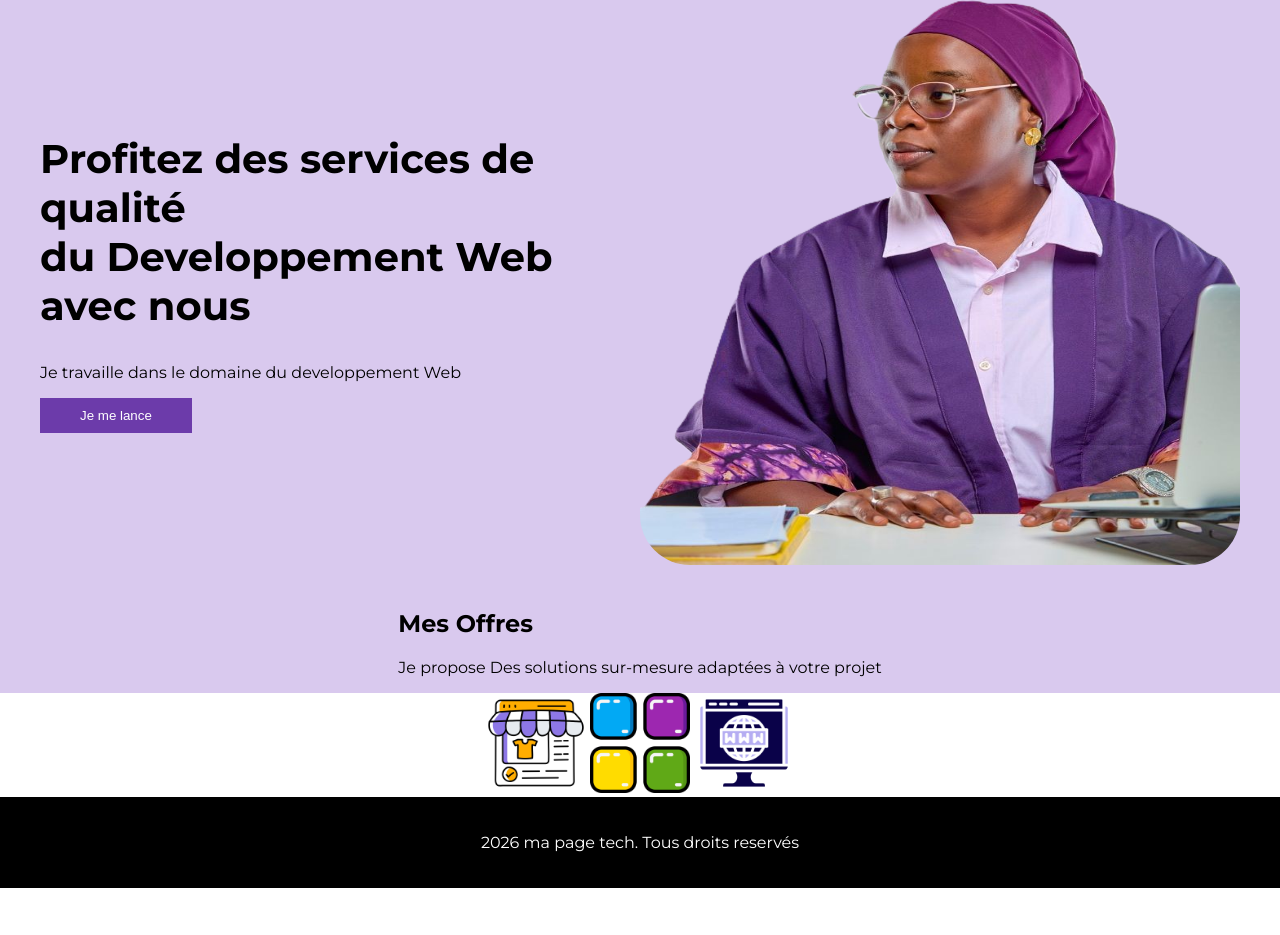
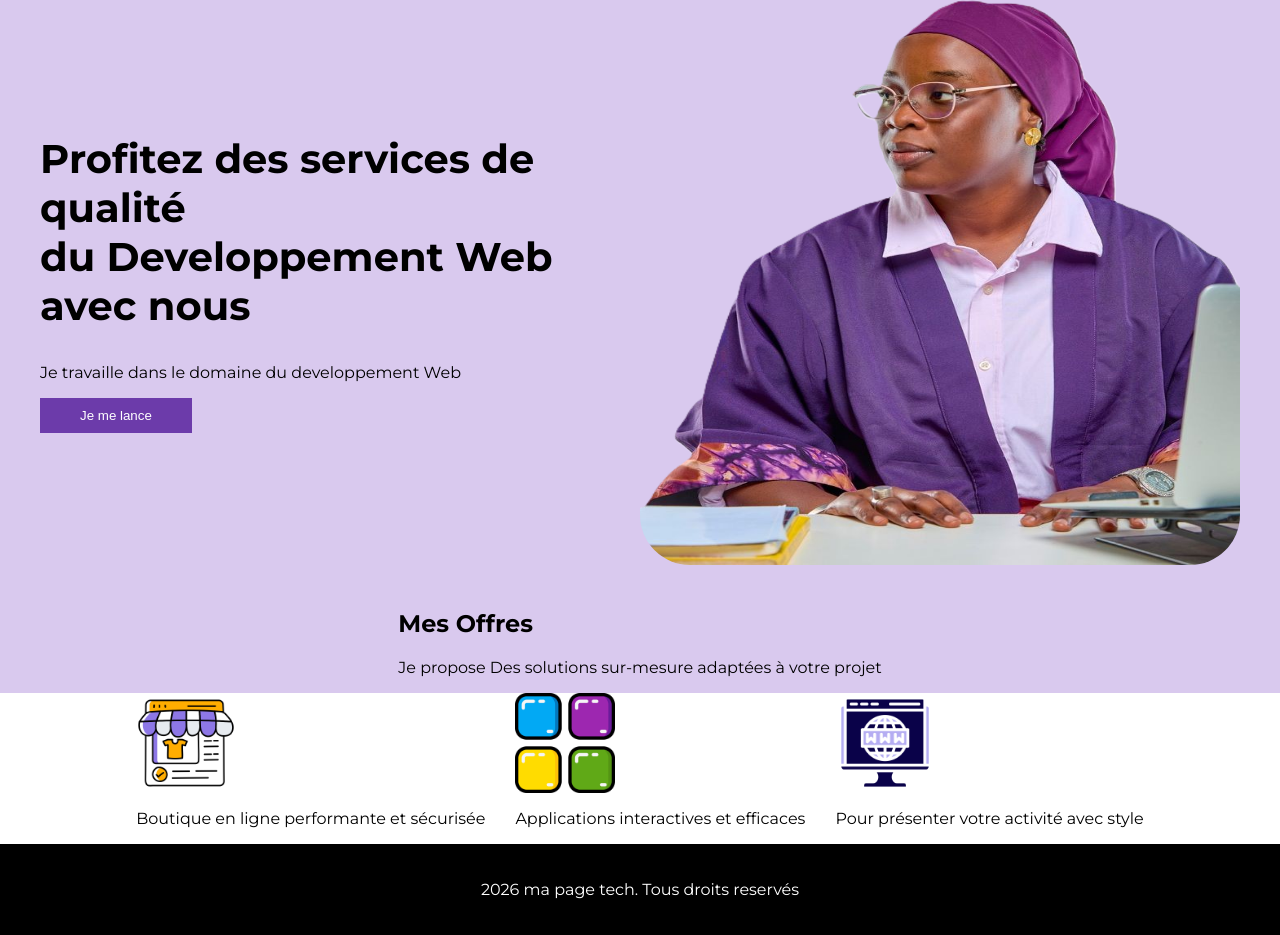
Before and after one commit to gpka86/AbdoulayeTech, a plain HTML site: page index.html in a window 1280 px wide. Shown: the part 217-1152 px from the top of the page. Before the commit the page ends 1105 px from the top, so only its background shows below. Drawn offline with Linux system fonts and the light colour scheme.

Commit message:
styliser les logo

```diff
--- a/index.html
+++ b/index.html
@@ -50,15 +50,22 @@
                 </div>
                 </section>
                     <section class="Mesprestations">
-
                         <div class="Prestations">
+                            <div class="logo1">
                             <img src="Images/e-commerce-website.png" alt="Logo ecommerce">
+                            <p> Boutique en ligne performante et sécurisée</p>
+                    </div>
+                    <div class="logo2">
                         <img src="Images/apps.png" alt="Logo webapp">
+                        <p> Applications interactives et efficaces </p>
+                    </div>
+                    <div class="logo3">
                         <img src="Images/website.png" alt="Logo vitrine">
+                        <p> Pour présenter votre activité avec style</p>
+                </div>
+                </div>
 
 
-
-            </div>
 
 
 
--- a/styles.css
+++ b/styles.css
@@ -70,11 +70,14 @@ header .contact a {
 }
 .Mesprestations{
     display: flex;
-    justify-content: center;
+    justify-content:center;
     gap: 150;
-    }
-.Mesprestations .Prestations img{
+ }
+ .Mesprestations .Prestations img{
     width: 100px;
-
-    justify-content: space-between;
+    display: flex;
+ }
+.Prestations{
+    display: flex;
+    gap: 30px;
 }
```
Lines whose indentation alone changed are shown as unchanged.
